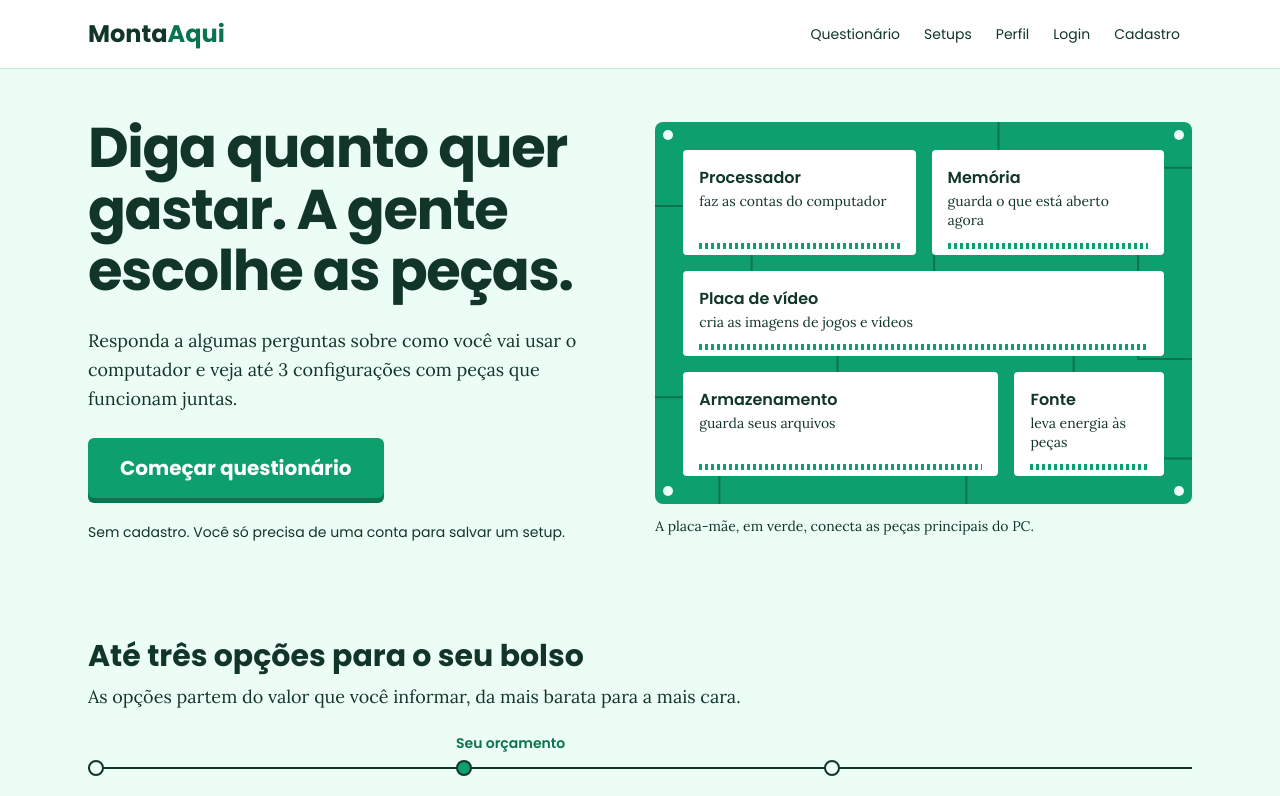
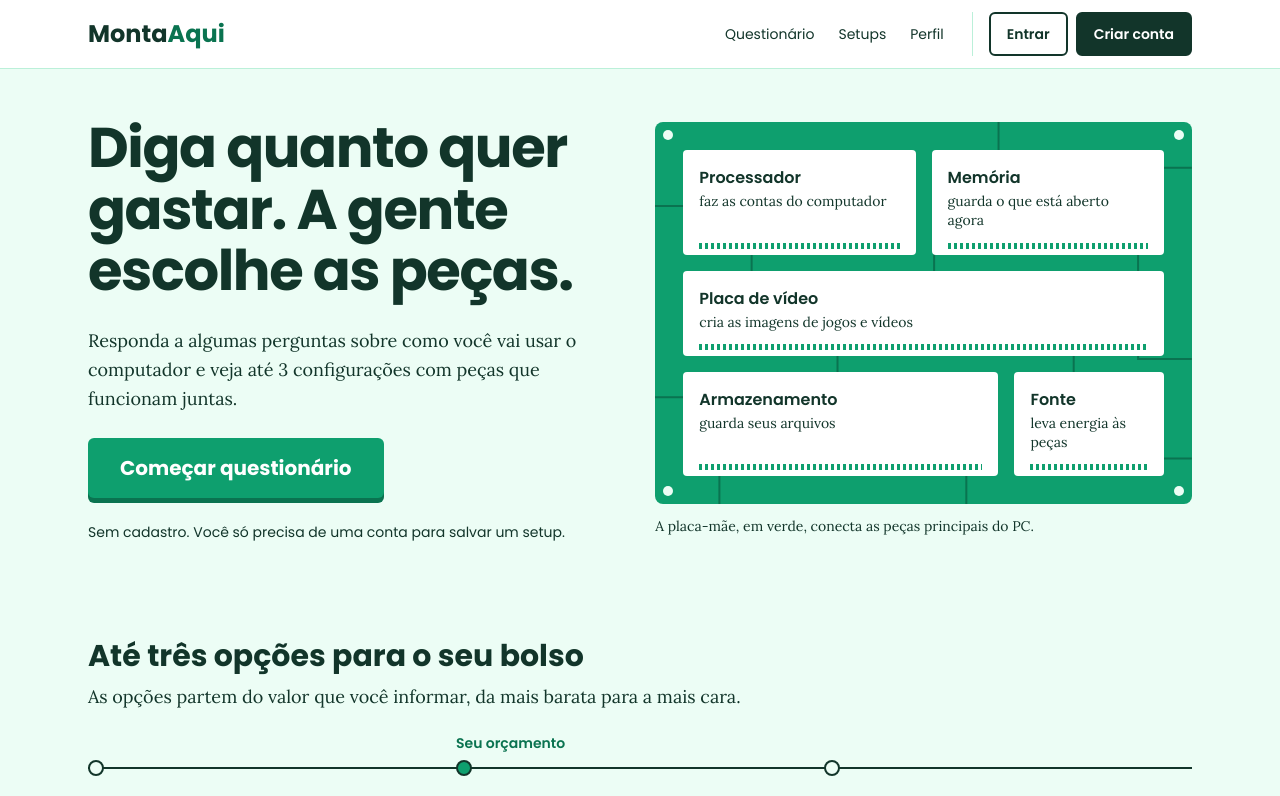
Before and after one commit to JoaoAbreu-sccp/MontaAqui, a React (Vite) app in the folder frontend/: page / in a window 1280 px wide. Shown: the top 796 px of the page. Built offline with nearby package versions, Linux system fonts and the light colour scheme.

Commit message:
Destacando conta no cabeçalho e exibindo sessão ativa

```diff
--- a/frontend/src/components/Header.jsx
+++ b/frontend/src/components/Header.jsx
@@ -1,11 +1,10 @@
-import { Link, NavLink } from 'react-router-dom'
+import { Link, NavLink, useNavigate } from 'react-router-dom'
+import useAuth from '../hooks/useAuth'
 
 const links = [
   { to: '/questionario', label: 'Questionário' },
   { to: '/setups', label: 'Setups' },
   { to: '/perfil', label: 'Perfil' },
-  { to: '/login', label: 'Login' },
-  { to: '/cadastro', label: 'Cadastro' },
 ]
 
 // O NavLink informa se a rota está ativa, e usamos isso para destacar a página atual.
@@ -15,20 +14,70 @@ function classesDoLink({ isActive }) {
   return isActive ? `${base} font-semibold text-esmeralda-escuro` : base
 }
 
+// Entrar e Criar conta são ações da conta, não páginas de navegação,
+// por isso viram botões e ficam separados dos outros links.
+const botaoBase =
+  'inline-flex min-h-11 items-center rounded-md border-2 border-tinta px-3 text-sm font-semibold whitespace-nowrap sm:px-4'
+
+function classesEntrar({ isActive }) {
+  return `${botaoBase} ${isActive ? 'bg-menta' : 'hover:bg-menta'}`
+}
+
+// Verde-escuro, e não o verde da marca: o botão principal de cada página continua sendo o destaque.
+function classesCriarConta({ isActive }) {
+  return `${botaoBase} bg-tinta text-white ${isActive ? 'underline underline-offset-4' : 'hover:bg-esmeralda-escuro hover:border-esmeralda-escuro'}`
+}
+
 export default function Header() {
+  const { usuario, estaLogado, sair } = useAuth()
+  const navigate = useNavigate()
+  const primeiroNome = usuario?.nome?.split(' ')[0]
+
+  function aoSair() {
+    sair()
+    navigate('/')
+  }
+
   return (
     <header className="border-b border-menta-borda bg-white">
-      <div className="mx-auto flex max-w-6xl flex-wrap items-center justify-between gap-x-6 gap-y-1 px-4 py-3 sm:px-6">
-        <Link to="/" className="text-2xl font-bold">
+      {/* No celular: logo e botões na primeira linha, links na segunda.
+          A partir de md (768px), tudo em uma linha só. A propriedade order troca a posição. */}
+      <div className="mx-auto flex max-w-6xl flex-wrap items-center gap-x-4 gap-y-2 px-4 py-3 sm:px-6">
+        <Link to="/" className="mr-auto text-xl font-bold sm:text-2xl">
           Monta<span className="text-esmeralda-escuro">Aqui</span>
         </Link>
-        <nav aria-label="Navegação principal" className="-mx-3 flex flex-wrap sm:mx-0">
+
+        <nav
+          aria-label="Navegação principal"
+          className="order-last -mx-3 flex w-full md:order-none md:mx-0 md:w-auto"
+        >
           {links.map(({ to, label }) => (
             <NavLink key={to} to={to} className={classesDoLink}>
               {label}
             </NavLink>
           ))}
         </nav>
+
+        {/* A borda à esquerda separa visualmente a conta da navegação no desktop. */}
+        <div className="flex items-center gap-2 md:border-l md:border-menta-borda md:pl-4">
+          {estaLogado ? (
+            <>
+              <span className="max-w-32 truncate text-sm sm:max-w-48">Olá, {primeiroNome}</span>
+              <button type="button" onClick={aoSair} className={`${botaoBase} hover:bg-menta`}>
+                Sair
+              </button>
+            </>
+          ) : (
+            <>
+              <NavLink to="/login" className={classesEntrar}>
+                Entrar
+              </NavLink>
+              <NavLink to="/cadastro" className={classesCriarConta}>
+                Criar conta
+              </NavLink>
+            </>
+          )}
+        </div>
       </div>
     </header>
   )
```
